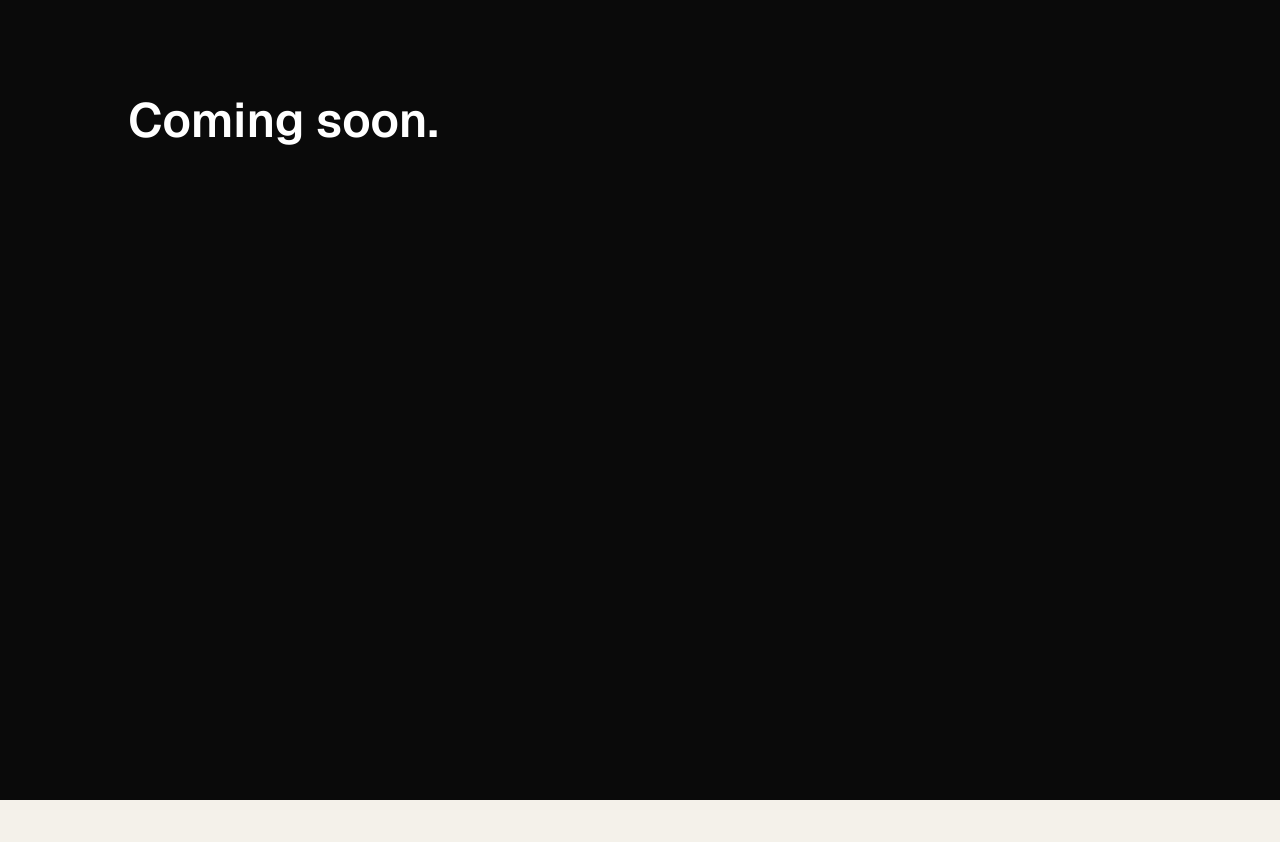
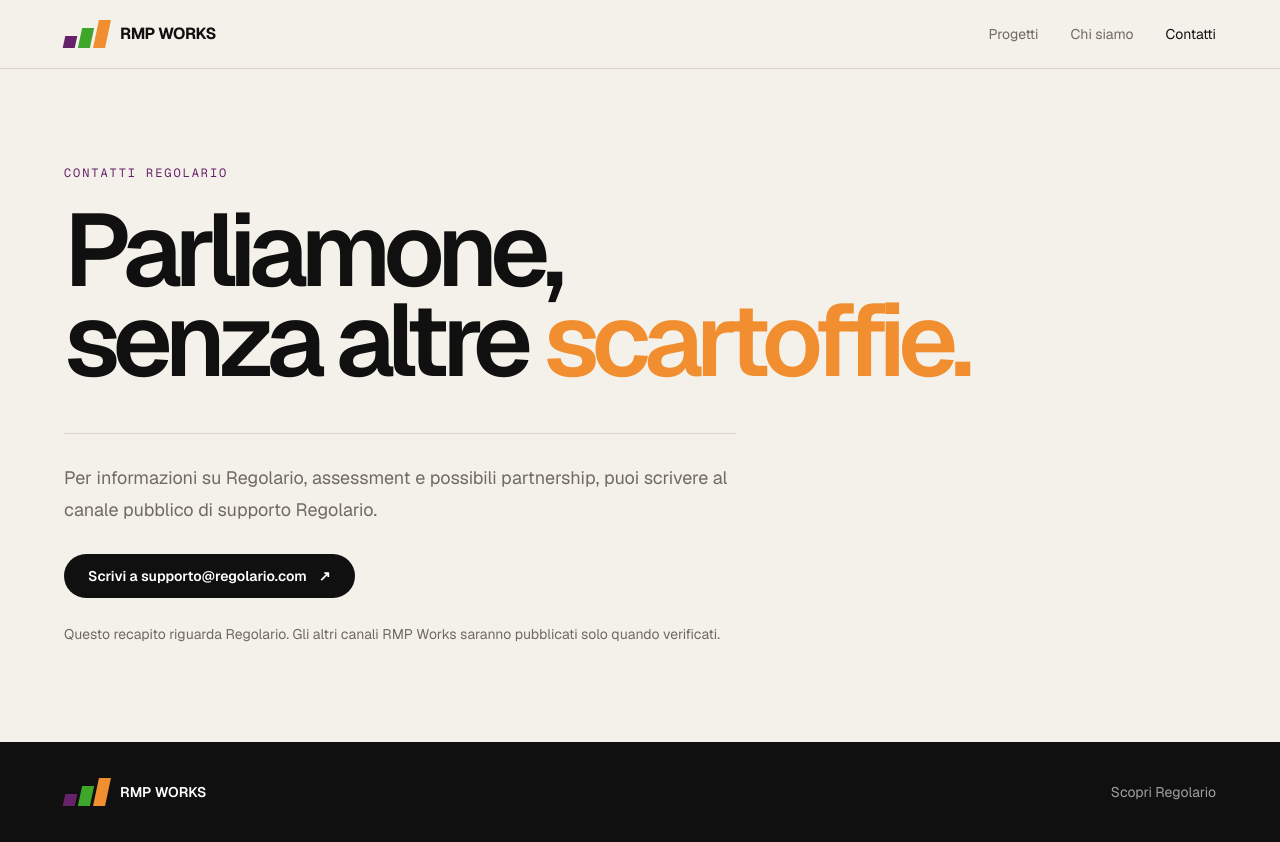
Before and after one commit to MacNaym/rmpworks, a Next.js app: page /contact in a window 1280 px wide. Before the commit the page ends 800 px from the top, so only its background shows below. Built offline with nearby package versions, Linux system fonts and the light colour scheme.

Commit message:
fix(rmpworks): harden commercial CTAs and contact path

```diff
--- a/app/contact/page.tsx
+++ b/app/contact/page.tsx
@@ -1,9 +1,69 @@
-export default function Page() {
+import Link from "next/link";
+import type { Metadata } from "next";
+
+export const metadata: Metadata = {
+  title: "Contatti | RMP Works",
+  description:
+    "Per informazioni su Regolario, assessment e partnership: il canale pubblico di supporto Regolario.",
+};
+
+const frame = "mx-auto w-full max-w-[1680px] px-5 sm:px-8 lg:px-12 xl:px-16";
+
+function BrandMark() {
   return (
-    <main className="min-h-screen bg-neutral-950 px-6 py-24 text-white">
-      <div className="mx-auto max-w-5xl">
-        <h1 className="text-5xl font-semibold">Coming soon.</h1>
-      </div>
+    <span className="inline-flex h-7 items-end gap-1" aria-hidden>
+      <span className="h-3 w-3 -skew-x-12 bg-[var(--rmp-purple)]" />
+      <span className="h-5 w-3 -skew-x-12 bg-[var(--rmp-green)]" />
+      <span className="h-7 w-3 -skew-x-12 bg-[var(--rmp-orange)]" />
+    </span>
+  );
+}
+
+export default function ContactPage() {
+  return (
+    <main className="min-h-screen overflow-x-clip bg-[var(--background)] text-[var(--foreground)]">
+      <header className="border-b border-[var(--line)]">
+        <div className={`${frame} flex items-center justify-between py-5`}>
+          <Link href="/" className="flex items-center gap-3 text-base font-bold tracking-[-0.03em]">
+            <BrandMark />
+            <span>RMP WORKS</span>
+          </Link>
+          <nav className="flex items-center gap-5 text-sm text-[var(--muted)] sm:gap-8">
+            <Link className="transition hover:text-[var(--rmp-purple)]" href="/projects">Progetti</Link>
+            <Link className="transition hover:text-[var(--rmp-purple)]" href="/about">Chi siamo</Link>
+            <Link className="text-[var(--foreground)]" href="/contact">Contatti</Link>
+          </nav>
+        </div>
+      </header>
+
+      <section className={`${frame} grid min-h-[72vh] content-center py-16 sm:py-24`}>
+        <p className="font-mono text-xs uppercase tracking-[0.16em] text-[var(--rmp-purple)]">Contatti Regolario</p>
+        <h1 className="mt-6 max-w-5xl text-[clamp(3.5rem,8vw,8rem)] font-semibold leading-[0.88] tracking-[-0.07em]">
+          Parliamone,
+          <br />
+          senza altre <span className="text-[var(--rmp-orange)]">scartoffie.</span>
+        </h1>
+        <div className="mt-12 max-w-2xl border-t border-[var(--line)] pt-7">
+          <p className="text-lg leading-8 text-[var(--muted)]">
+            Per informazioni su Regolario, assessment e possibili partnership, puoi scrivere al canale pubblico di supporto Regolario.
+          </p>
+          <a
+            href="mailto:supporto@regolario.com"
+            className="mt-7 inline-flex w-fit items-center gap-3 rounded-full bg-[#101010] px-6 py-3 text-sm font-semibold !text-white transition hover:bg-[var(--rmp-purple)]"
+          >
+            Scrivi a supporto@regolario.com <span aria-hidden>↗</span>
+          </a>
+          <p className="mt-6 text-sm leading-6 text-[var(--muted)]">
+            Questo recapito riguarda Regolario. Gli altri canali RMP Works saranno pubblicati solo quando verificati.
+          </p>
+        </div>
+      </section>
+      <footer className="bg-[#101010] text-white">
+        <div className={`${frame} flex flex-col gap-5 py-9 text-sm text-white/60 sm:flex-row sm:items-center sm:justify-between`}>
+          <div className="flex items-center gap-3"><BrandMark /><span className="font-semibold text-white">RMP WORKS</span></div>
+          <Link className="transition hover:text-[var(--rmp-purple)]" href="/projects/regolario">Scopri Regolario</Link>
+        </div>
+      </footer>
     </main>
   );
 }
--- a/app/en/page.tsx
+++ b/app/en/page.tsx
@@ -1,9 +1,9 @@
 import Link from "next/link";
 
 const ventures = [
-  { index: "01", name: "Regolario", tag: "AI Literacy", description: "Training, assessment and documentation for companies that need AI literacy to be practical, verifiable and usable.", href: "/projects/regolario", color: "var(--rmp-purple)" },
-  { index: "02", name: "ShopShield", tag: "E-commerce compliance", description: "A focused compliance layer for small online businesses that need the essentials without enterprise complexity.", href: "/projects/shopshield", color: "var(--rmp-green)" },
-  { index: "03", name: "Tap", tag: "Local business tools", description: "NFC and QR tools that turn a physical customer interaction into a useful digital action in seconds.", href: "/projects/tap", color: "var(--rmp-orange)" },
+  { index: "01", name: "Regolario", tag: "AI Literacy", description: "Training, assessment and documentation for companies that need AI literacy to be practical, verifiable and usable.", href: "/projects/regolario", color: "var(--rmp-purple)", commercialVisible: true },
+  { index: "02", name: "ShopShield", tag: "E-commerce compliance", description: "A focused compliance layer for small online businesses that need the essentials without enterprise complexity.", href: "/projects/shopshield", color: "var(--rmp-green)", commercialVisible: false },
+  { index: "03", name: "Tap", tag: "Local business tools", description: "NFC and QR tools that turn a physical customer interaction into a useful digital action in seconds.", href: "/projects/tap", color: "var(--rmp-orange)", commercialVisible: false },
 ];
 
 const frame = "mx-auto w-full max-w-[1680px] px-5 sm:px-8 lg:px-12 xl:px-16";
@@ -66,7 +66,7 @@
             <h2 className="mt-6 max-w-6xl text-4xl font-semibold tracking-[-0.045em] sm:text-5xl lg:text-7xl">Real products for real problems.</h2>
           </div>
           <div>
-            {ventures.map((venture) => (
+            {ventures.filter((venture) => venture.commercialVisible).map((venture) => (
               <Link href={venture.href} key={venture.name} className="group grid gap-6 border-b border-white/20 py-9 transition hover:border-white/60 md:grid-cols-12 md:items-start">
                 <span className="font-mono text-xs md:col-span-1" style={{ color: venture.color }}>{venture.index}</span>
                 <div className="md:col-span-4"><p className="text-3xl font-medium tracking-[-0.04em] sm:text-4xl">{venture.name}</p><p className="mt-2 text-sm text-white/55">{venture.tag}</p></div>
@@ -75,7 +75,7 @@
               </Link>
             ))}
           </div>
-          <div className="pt-10"><Link href="/projects" className="inline-flex rounded-full border border-white/35 px-5 py-2.5 text-sm transition hover:border-[var(--rmp-purple)] hover:bg-[var(--rmp-purple)] hover:text-white">All projects</Link></div>
+          <div className="pt-10"><Link href="/projects" className="inline-flex rounded-full border border-white/35 px-5 py-2.5 text-sm transition hover:border-[var(--rmp-purple)] hover:bg-[var(--rmp-purple)] hover:!text-white">All projects</Link></div>
         </div>
       </section>
 
@@ -97,7 +97,7 @@
           <div className="py-16 sm:py-20"><h2 className="max-w-7xl text-[clamp(3.5rem,7.5vw,8rem)] font-semibold leading-[0.88] tracking-[-0.07em]">Build the next<br />useful thing.</h2></div>
           <div className="flex flex-col gap-5 border-t border-black/25 pt-6 sm:flex-row sm:items-center sm:justify-between">
             <p className="max-w-xl text-black/70">Products, experiments and businesses with a reason to exist.</p>
-            <Link href="/contact" className="inline-flex w-fit rounded-full bg-[#101010] px-6 py-3 text-sm font-semibold text-white transition hover:bg-[var(--rmp-purple)]">Get in touch →</Link>
+            <Link href="/contact" className="inline-flex w-fit rounded-full bg-[#101010] px-6 py-3 text-sm font-semibold !text-white transition hover:bg-[var(--rmp-purple)]">Get in touch →</Link>
           </div>
         </div>
       </section>
--- a/app/globals.css
+++ b/app/globals.css
@@ -38,8 +38,16 @@
 }
 
 a {
-  color: inherit;
   text-decoration: none;
+}
+
+a:focus-visible {
+  outline: 2px solid currentColor;
+  outline-offset: 3px;
+}
+
+a:active {
+  transform: translateY(1px);
 }
 
 ::selection {
--- a/app/projects/page.tsx
+++ b/app/projects/page.tsx
@@ -10,6 +10,7 @@
     description:
       "Formazione, assessment e documentazione per rendere l’AI literacy concreta, verificabile e utilizzabile nelle PMI.",
     href: "/projects/regolario",
+    commercialVisible: true,
   },
   {
     index: "02",
@@ -20,6 +21,7 @@
     description:
       "Uno strato di compliance essenziale per piccoli business online: semplice da installare, leggero da gestire.",
     href: "/projects/shopshield",
+    commercialVisible: false,
   },
   {
     index: "03",
@@ -30,6 +32,7 @@
     description:
       "NFC e QR per trasformare un’interazione fisica con il cliente in recensioni e azioni digitali utili in pochi secondi.",
     href: "/projects/tap",
+    commercialVisible: false,
   },
 ];
 
@@ -101,7 +104,7 @@
       <section className="border-y border-[var(--line)] bg-[#101010] text-[#f4f1ea]">
         <div className={`${frame} py-14 sm:py-20`}>
           <div className="border-t border-white/20">
-            {projects.map((project) => (
+            {projects.filter((project) => project.commercialVisible).map((project) => (
               <Link
                 key={project.name}
                 href={project.href}
@@ -184,7 +187,7 @@
 
             <Link
               href="/contact"
-              className="inline-flex w-fit rounded-full bg-[#101010] px-6 py-3 text-sm font-semibold text-white transition hover:bg-[var(--rmp-purple)]"
+              className="inline-flex w-fit rounded-full bg-[#101010] px-6 py-3 text-sm font-semibold !text-white transition hover:bg-[var(--rmp-purple)]"
             >
               Parliamone →
             </Link>
```
Also changed, not shown: app/page.tsx (+6 -6 lines).
